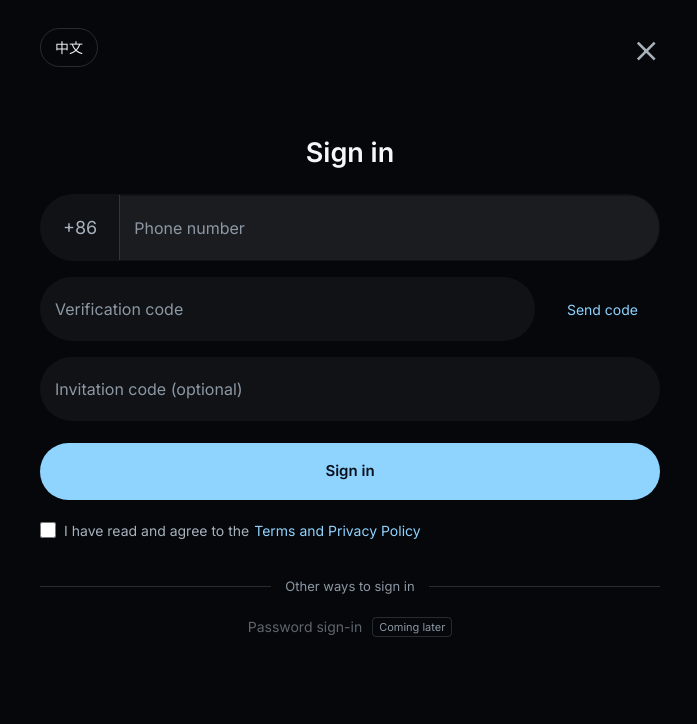
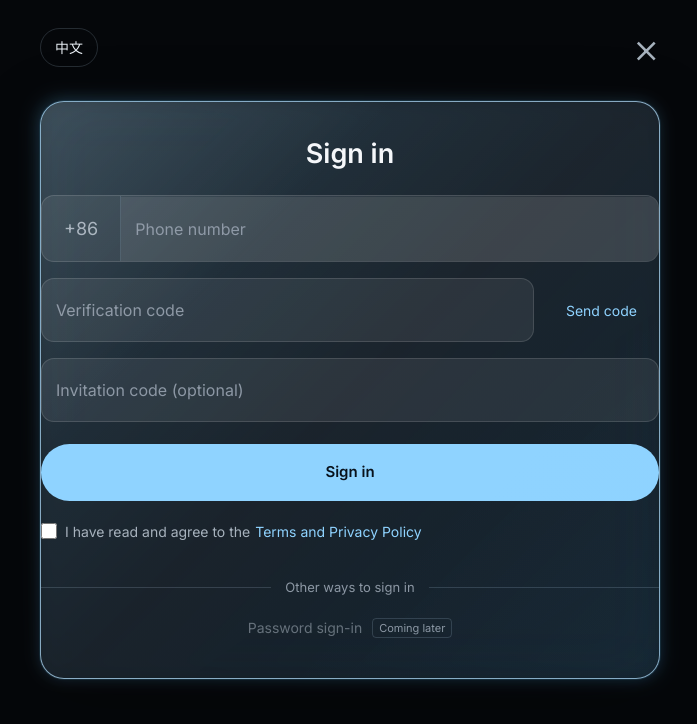
Before and after one commit to HAPPYFAPTAIN/AetherMind-Official-Site-Luma, a Next.js app: page /login in a window 1280 px wide. Shown: the top 724 px of the page, without its empty margins (290-987 px from the left). Built offline with nearby package versions, Linux system fonts and the light colour scheme; no server answers.

Commit message:
style: strengthen login panel glass material and edge light

```diff
--- a/src/components/login.css
+++ b/src/components/login.css
@@ -5,7 +5,7 @@
   padding: 28px 24px 60px;
   --login-line: rgba(180, 210, 230, 0.18);
 }
-.login-overlay {position:fixed;inset:0;z-index:100;background:rgba(3,6,10,.60);backdrop-filter:blur(8px);overflow:auto;padding:24px;}
+.login-overlay {position:fixed;inset:0;z-index:100;background:rgba(2,8,12,.38);backdrop-filter:blur(2px);-webkit-backdrop-filter:blur(2px);overflow:auto;padding:24px;}
 .login-overlay .login-nav {width:min(100%,620px);}
 .login-overlay .login-card {max-width:500px;margin:10vh auto 0;padding:30px 28px 30px;transform:scale(.88);transform-origin:top center;}
 .login-nav {
@@ -26,11 +26,22 @@
 .login-nav a {font-size:42px;font-weight:300;color:#a7b2bd;order:2;line-height:.75;}
 .login-nav button {order:1;}
 .login-card {
+  position: relative;
+  isolation: isolate;
+  overflow: visible;
   width: 100%;
   max-width: 620px;
   margin: 34px auto 0;
   padding: 26px 0 40px;
+  border: 1px solid rgba(180,225,255,.72);
+  border-radius: 24px;
+  background: linear-gradient(145deg,rgba(65,88,105,.42),rgba(23,38,50,.52));
+  box-shadow: 0 0 0 1px rgba(100,200,255,.10), 0 0 14px rgba(78,185,255,.16), 0 18px 70px rgba(0,0,0,.28);
+  backdrop-filter: blur(32px) saturate(125%);
+  -webkit-backdrop-filter: blur(32px) saturate(125%);
 }
+.login-card::before{content:"";position:absolute;inset:-5px;border-radius:inherit;background:linear-gradient(135deg,rgba(120,210,255,.22),rgba(255,255,255,.04),rgba(75,170,230,.14));filter:blur(10px);opacity:.55;z-index:-1;pointer-events:none}
+.login-card::after{content:"";position:absolute;inset:0;border-radius:inherit;pointer-events:none;background:linear-gradient(135deg,rgba(255,255,255,.10),transparent 30%,transparent 68%,rgba(110,200,255,.04));z-index:2}
 .login-brand {
   display: none;
   text-align: center;
@@ -59,9 +70,9 @@
   width: 100%;
   min-width: 0;
   height: 64px;
-  background: rgba(255,255,255,.045);
-  border: 1px solid transparent;
-  border-radius: 999px;
+  background: rgba(255,255,255,.075);
+  border: 1px solid rgba(255,255,255,.13);
+  border-radius: 13px;
   padding: 0 14px;
   font-size: 16px;
   outline-offset: 2px;
@@ -72,9 +83,9 @@
 .login-phone {
   display: flex;
   align-items: center;
-  background: rgba(255,255,255,.045);
-  border: 1px solid transparent;
-  border-radius: 999px;
+  background: rgba(255,255,255,.075);
+  border: 1px solid rgba(255,255,255,.13);
+  border-radius: 13px;
   overflow: hidden;
 }
 .login-prefix {
@@ -88,6 +99,8 @@
   border: 0;
   border-radius: 0;
 }
+.login-card input:not([type="checkbox"]):hover{background:rgba(255,255,255,.095)}
+.login-card input:not([type="checkbox"]):focus-visible{border-color:rgba(125,210,255,.62);box-shadow:0 0 0 3px rgba(100,190,255,.08);background:rgba(255,255,255,.11);outline:none}
 .login-phone:focus-within {
   outline: 2px solid var(--accent);
   outline-offset: 2px;
@@ -198,6 +211,7 @@
   outline: 2px solid var(--accent);
   outline-offset: 3px;
 }
+@media (prefers-reduced-transparency: reduce){.login-card{backdrop-filter:none;-webkit-backdrop-filter:none;background:#15212b}.login-overlay{backdrop-filter:none;-webkit-backdrop-filter:none}}
 @media (max-width: 520px) {
   .login-page {
     padding: 20px 16px 36px;
```
Also changed, not shown: .project-to-act/PROJECT_ACCEPTANCE.md, 32 other files (tests, documents, lock files or other folders).
